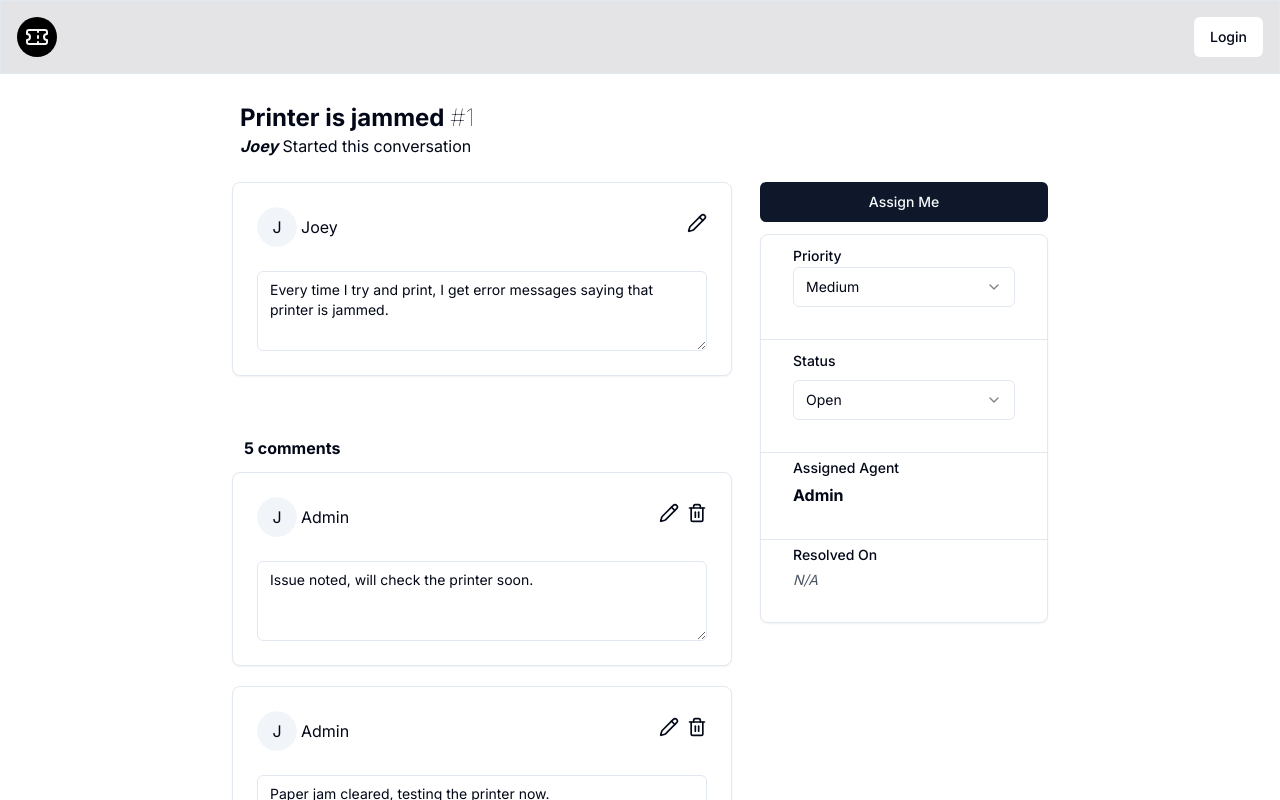
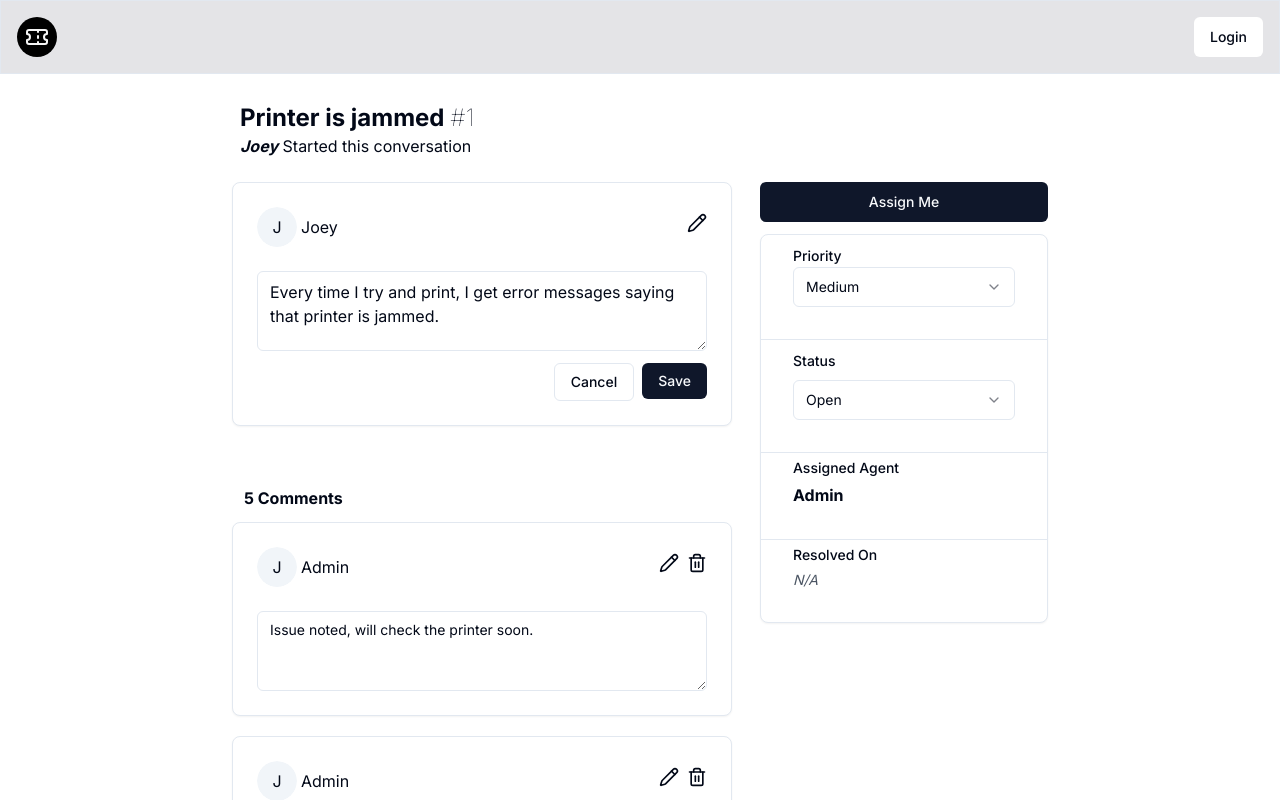
Before and after one commit to Akis-Hajittofi/ticket-management-system, a Next.js app: page /tickets/1 in a window 1280 px wide. Both pictures are taken after a click on the icon 697 px from the left and 223 px from the top of the page. Shown: the top 800 px of the page. Built offline with nearby package versions, Linux system fonts and the light colour scheme.

Commit message:
Edit comment with cancel/save btns + textfield hidden by default

```diff
--- /dev/null
+++ b/app/tickets/Comment.jsx
@@ -0,0 +1,38 @@
+import Avatar from "@/components/Avatar";
+import { Card, CardContent, CardHeader } from "@/components/ui/card";
+import { Textarea } from "@/components/ui/textarea";
+import { Pencil, Trash2 } from "lucide-react";
+import React from "react";
+
+function Comment({ comment }) {
+  const handleDelete = (id) => {
+    ticket.comments = ticket.comments.filter((comment) => comment.id !== id);
+    setTicketsState([...ticketsState]);
+  };
+  return (
+    <Card className="w-[500px]">
+      <CardHeader className="flex flex-row justify-between">
+        <div className="flex flex-row items-center space-x-1">
+          <Avatar />
+          <span>{comment.author}</span>
+        </div>
+
+        <div className="flex flex-row space-x-2">
+          <Pencil size={20} />
+          <Trash2 size={20} onClick={() => handleDelete(comment.id)} />
+        </div>
+      </CardHeader>
+      <CardContent>
+        <form>
+          <div className="grid w-full items-center gap-4">
+            <div className="flex flex-col space-y-1.5">
+              <Textarea value={comment.text} />
+            </div>
+          </div>
+        </form>
+      </CardContent>
+    </Card>
+  );
+}
+
+export default Comment;
--- a/app/tickets/[id]/page.js
+++ b/app/tickets/[id]/page.js
@@ -1,7 +1,7 @@
 "use client";
 import { TicketContext } from "@/app/ticket-provider";
 import { Textarea } from "@/components/ui/textarea";
-import React, { useContext } from "react";
+import React, { useContext, useState } from "react";
 import { Button } from "@/components/ui/button";
 import {
   Card,
@@ -22,18 +22,28 @@ import {
 } from "@/components/ui/select";
 import { Pencil, Trash2 } from "lucide-react";
 import Avatar from "@/components/Avatar";
-import { Separator } from "@/components/ui/separator";
+import Comment from "../Comment";
 
 function Page({ params }) {
   const [ticketsState, setTicketsState] = useContext(TicketContext);
-
+  const [activeTextareaId, setActiveTextareaId] = useState(null);
   const [ticket] = ticketsState.filter((ticket) => ticket.id === +params.id);
-  console.log(ticket);
+  const [text, setText] = useState(ticket.description);
 
   if (!ticket) return <div>Not found</div>;
-  const deleteComment = (id) => {
-    ticket.comments = ticket.comments.filter((comment) => comment.id !== id);
+
+  const handleSubmit = (e) => {
+    e.preventDefault();
+    ticket.description = text;
+    setActiveTextareaId(null);
     setTicketsState([...ticketsState]);
+  };
+
+  const cancelEdit = (e) => {
+    console.log(e);
+    e.preventDefault();
+    setActiveTextareaId(null);
+    setText(ticket.description);
   };
 
   return (
@@ -61,48 +71,56 @@ function Page({ params }) {
                   <span>{ticket.requester}</span>
                 </div>
 
-                <Pencil size={20} />
+                <Pencil
+                  size={20}
+                  onClick={() => setActiveTextareaId("description")}
+                  className="hover:cursor-pointer"
+                />
               </CardHeader>
               <CardContent>
                 <form>
                   <div className="grid w-full items-center gap-4">
-                    <div className="flex flex-col space-y-1.5">
-                      <Textarea value={ticket.description} />
+                    <div className="flex flex-col space-y-3">
+                      <Textarea
+                        className="text-base"
+                        value={text}
+                        defaultValue={ticket.description}
+                        disabled={activeTextareaId !== "description"}
+                        id={"description"}
+                        onChange={(e) => setText(e.target.value)}
+                      />
+                      <div
+                        className={`flex flex-row justify-end space-x-2 ${
+                          activeTextareaId !== "description" ? "hidden" : ""
+                        }`}
+                      >
+                        <Button
+                          className="h-fit"
+                          variant="outline"
+                          onClick={(e) => cancelEdit(e)}
+                        >
+                          Cancel
+                        </Button>{" "}
+                        <Button
+                          onClick={(e) => handleSubmit(e)}
+                          className="h-fit "
+                        >
+                          Save
+                        </Button>
+                      </div>
                     </div>
                   </div>
                 </form>
               </CardContent>
             </Card>
 
-            <p className="font-bold p-3">{ticket.comments.length} comments</p>
+            <p className="font-bold p-3">
+              {ticket.comments ? ticket.comments?.length : "0"} Comments
+            </p>
 
             <div className="space-y-5">
-              {ticket.comments.map((comment) => (
-                <Card className="w-[500px]" key={comment.id}>
-                  <CardHeader className="flex flex-row justify-between">
-                    <div className="flex flex-row items-center space-x-1">
-                      <Avatar />
-                      <span>{comment.author}</span>
-                    </div>
-
-                    <div className="flex flex-row space-x-2">
-                      <Pencil size={20} />
-                      <Trash2
-                        size={20}
-                        onClick={() => deleteComment(comment.id)}
-                      />
-                    </div>
-                  </CardHeader>
-                  <CardContent>
-                    <form>
-                      <div className="grid w-full items-center gap-4">
-                        <div className="flex flex-col space-y-1.5">
-                          <Textarea value={comment.text} />
-                        </div>
-                      </div>
-                    </form>
-                  </CardContent>
-                </Card>
+              {ticket.comments?.map((comment, index) => (
+                <Comment comment={comment} key={index} />
               ))}
             </div>
           </div>
--- a/components/ui/textarea.jsx
+++ b/components/ui/textarea.jsx
@@ -4,13 +4,14 @@ import { cn } from "@/lib/utils"
 
 const Textarea = React.forwardRef(({ className, ...props }, ref) => {
   return (
-    (<textarea
+    <textarea
       className={cn(
-        "flex min-h-[80px] w-full rounded-md border border-input bg-background px-3 py-2 text-sm ring-offset-background placeholder:text-muted-foreground focus-visible:outline-none focus-visible:ring-2 focus-visible:ring-ring focus-visible:ring-offset-2 disabled:cursor-not-allowed disabled:opacity-50",
+        "flex min-h-[80px] w-full rounded-md border border-input bg-background px-3 py-2 text-sm ring-offset-background placeholder:text-muted-foreground focus-visible:outline-none focus-visible:ring-2 focus-visible:ring-ring focus-visible:ring-offset-2 disabled:border-none disabled:resize-none",
         className
       )}
       ref={ref}
-      {...props} />)
+      {...props}
+    />
   );
 })
 Textarea.displayName = "Textarea"
```
